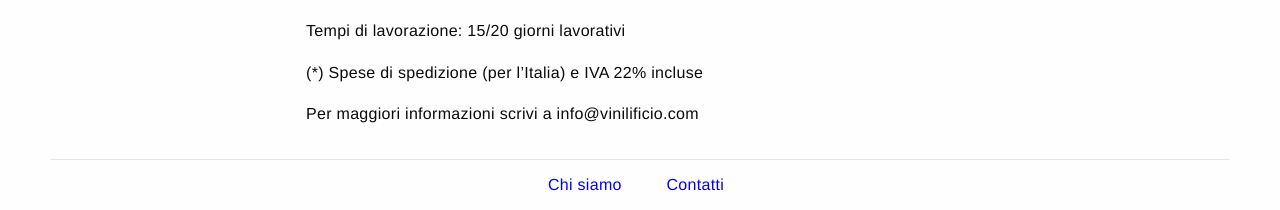
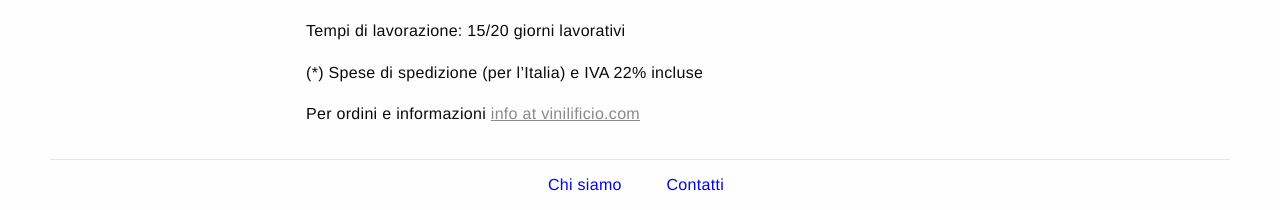
Before and after one commit to Vinilificio/Vinilificio.github.io, a Jekyll site: the page built from _pages/small-run.md, in a window 1280 px wide. Shown: the part 1078-1288 px from the top of the page. Built offline with Jekyll 4.4.1, drawn with Linux system fonts in a browser that asks for light colours.

Commit message:
Update small-run.md

```diff
--- a/_pages/small-run.md
+++ b/_pages/small-run.md
@@ -34,4 +34,4 @@ Tempi di lavorazione: 15/20 giorni lavorativi
 
 
 
-Per maggiori informazioni scrivi a  info@vinilificio.com
+Per ordini e informazioni <a href="mailto:info@vinilificio.com">info at vinilificio.com</a>
```
